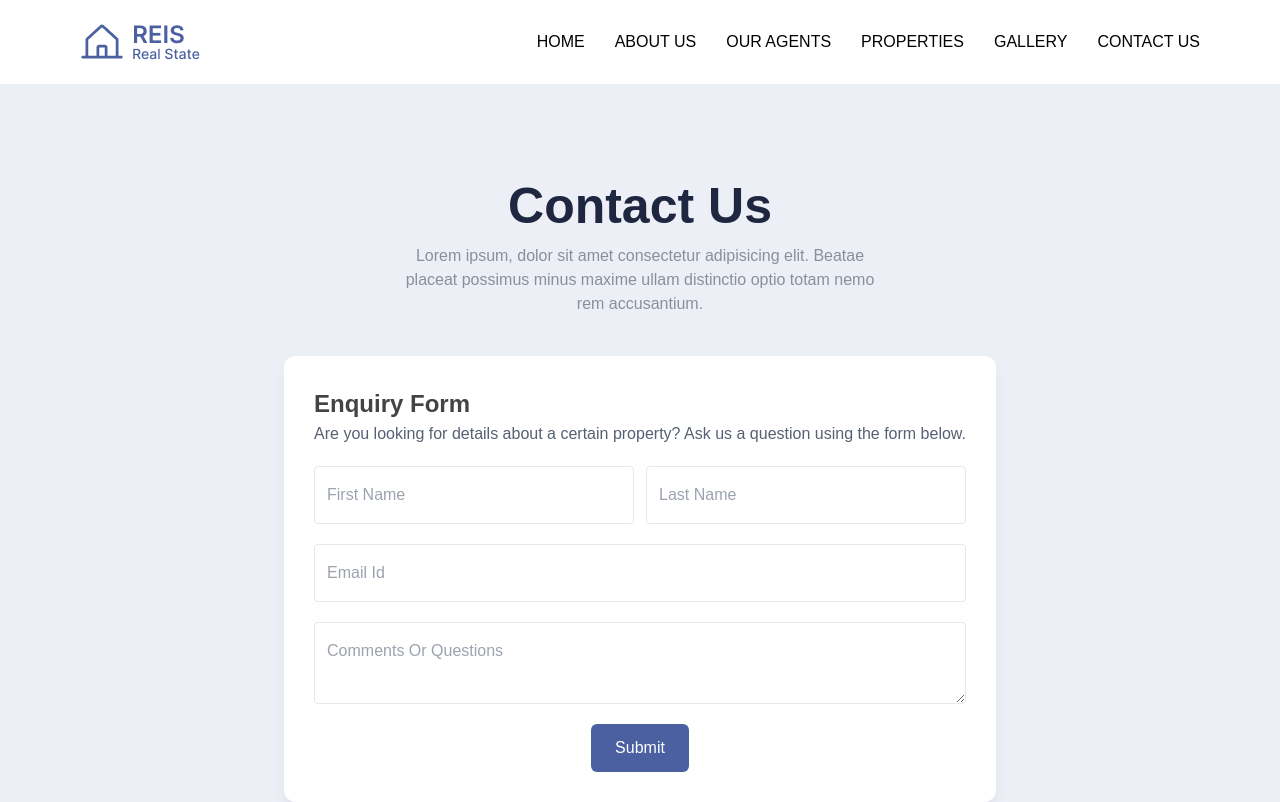
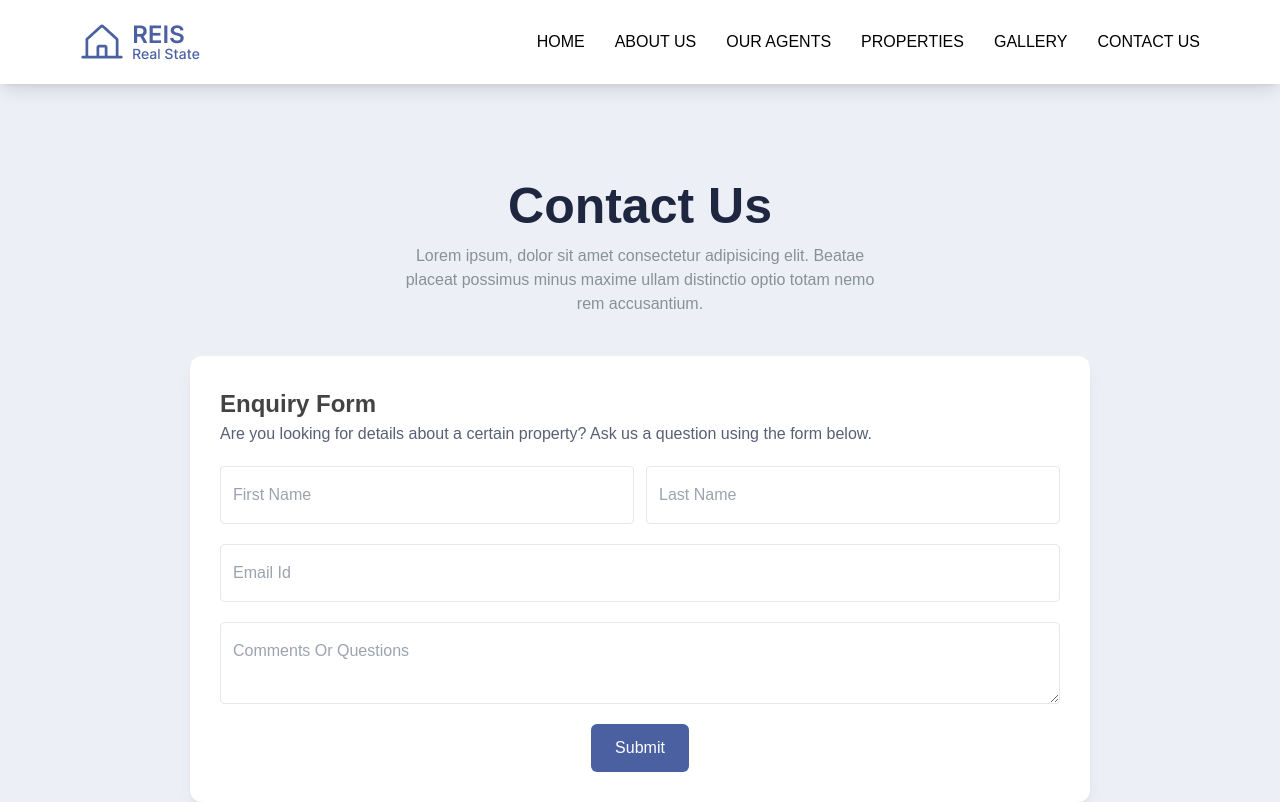
Before and after one commit to Mohamed-4rarh/reis, a React (Vite) app: page /contact in a window 1280 px wide. Shown: the top 802 px of the page. Built offline with nearby package versions, Linux system fonts and the light colour scheme.

Commit message:
redistructure

```diff
--- a/src/components/ContactUs.jsx
+++ b/src/components/ContactUs.jsx
@@ -1,8 +1,11 @@
+import HeadTitle from './HeadTitle'
 import Button from './Button'
 
 const ContactUs = () => {
   return (
-    <div className='flex flex-col gap-11 max-w-[900px] mx-auto'>
+    <section id='contact' className='bg-[#EDEFF6] py-[85px] px-3'>
+      <div className='flex flex-col gap-10 max-w-[900px] mx-auto'>
+        <HeadTitle hText={'Contact Us'} h={'text-[#1E2640]'} p={'text-[#889099] max-w-[470px]'} />
         <div className='p-[30px] bg-[#fff] rounded-xl shadow-lg shadow-[#3b4d8114] flex flex-col gap-5 items-center'>
           <div className='w-full'>
             <h3 className='capitalize font-bold text-[24px] text-[#434343]'>Enquiry Form</h3>
@@ -17,6 +20,7 @@ const ContactUs = () => {
           <Button text={'Submit'} bg={'bg-[#4A60A1]'} color={'text-[#fff]'} />
         </div>
       </div>
+    </section>
   )
 }
 
--- a/src/components/Navbar.jsx
+++ b/src/components/Navbar.jsx
@@ -6,7 +6,7 @@ import { useState } from "react";
 const Navbar = () => {
   const [toggle, setToggle] = useState(false)
   return (
-    <div className="w-full py-5 px-5 sm:px-20 justify-center bg-white shadow-lg z-10">
+    <div className="w-full py-5 px-5 sm:px-20 justify-center bg-white shadow-lg z-10 sticky top-0 w-full">
       <nav className="flex items-center justify-between">
         <Link to='/'>
           <img src={logo} alt="reis" />
--- a/src/components/PropertiesCards.jsx
+++ b/src/components/PropertiesCards.jsx
@@ -48,10 +48,10 @@ const PropertiesCards = ({hitsPerPage, hasPaginate}) => {
 
   return (
     <section>
-      <div className="flex flex-wrap gap-[30px] justify-center">
+      <div className="flex flex-wrap gap-[30px] px-4 justify-center">
         {propertiesData.map((property) => (
           <Link key={property.id} to={`/properties/${property.externalID}`}>
-            <div className="flex flex-col py-[15px] px-[13px] w-[380px] border-2 rounded-[10px] gap-5">
+            <div className="flex flex-col py-[15px] px-[13px] w-[370px] border-2 rounded-[10px] gap-5">
               <img
                 className="w-full h-[200px] rounded-[10px]"
                 src={property.coverPhoto.url}
--- a/src/pages/Contact.jsx
+++ b/src/pages/Contact.jsx
@@ -1,13 +1,9 @@
 import ContactUs from "../components/ContactUs";
-import HeadTitle from "../components/HeadTitle";
 
 const Contact = () => {
   return (
-    <section className="py-[85px] bg-[#EDEFF6]">
-      <div className="flex flex-col gap-10">
-        <HeadTitle hText={'Contact Us'} h={'text-[#1E2640]'} p={'text-[#889099] max-w-[470px]'} />
-        <ContactUs />
-      </div>
+    <section className="pb-[60px] bg-[#EDEFF6]">
+      <ContactUs />
     </section>
   );
 };
```
Lines whose indentation alone changed are shown as unchanged.
